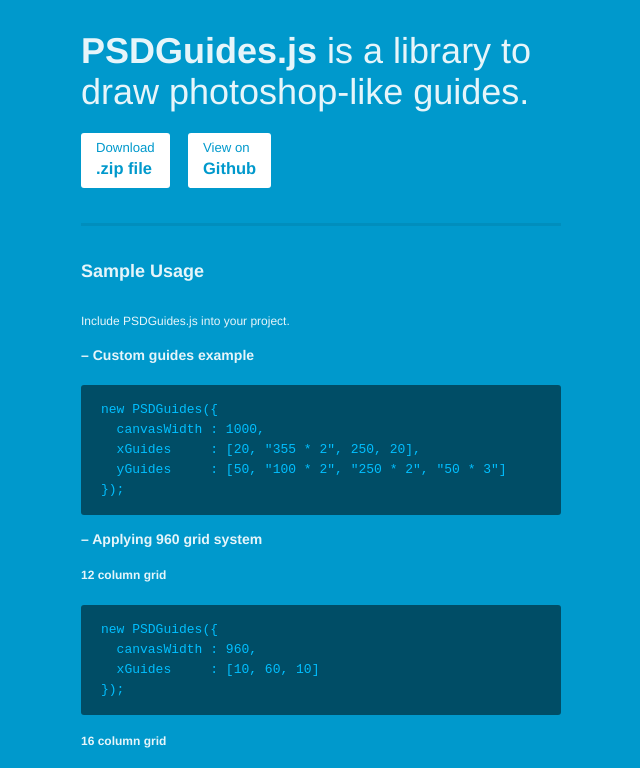
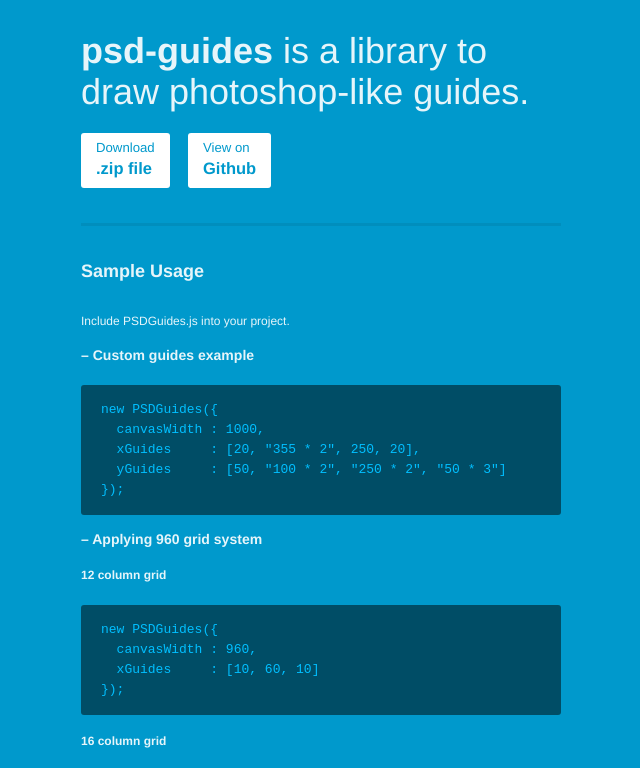
Before and after one commit to noeldelgado/psd-guides, a website: page index.html in a window 1280 px wide. Shown: the top 768 px of the page, without its empty margins (319-959 px from the left). Drawn offline with Linux system fonts and the light colour scheme.

Commit message:
update gh-page url

```diff
--- a/index.html
+++ b/index.html
@@ -2,7 +2,7 @@
 <html lang="en">
 <head>
   <meta charset="utf-8" />
-  <title>PSDGuides.js - JS library to draw photoshop like guides.</title>
+  <title>psd-guides - JS library to draw photoshop like guides.</title>
   <meta name="description" content="">
   <meta name="viewport" content="width=device-width, initial-scale=1.0, maximum-scale=1.0">
   <link href="source/stylesheets/project.css" rel="stylesheet" media="all" />
@@ -15,9 +15,9 @@
     <div class="wrapper">
 
       <section class="intro">
-        <h1><b>PSDGuides.js</b> is a library to draw photoshop-like guides.</h1>
-        <a class="button" href="https://github.com/noeldelgado/PSDGuides.js/archive/master.zip">Download <span>.zip file</span></a>
-        <a class="button" href="https://github.com/noeldelgado/PSDGuides.js">View on <span>Github</span></a>
+        <h1><b>psd-guides</b> is a library to draw photoshop-like guides.</h1>
+        <a class="button" href="https://github.com/noeldelgado/psd-guides/archive/master.zip">Download <span>.zip file</span></a>
+        <a class="button" href="https://github.com/noeldelgado/psd-guides">View on <span>Github</span></a>
       </section>
 
       <section class="usage">
```
